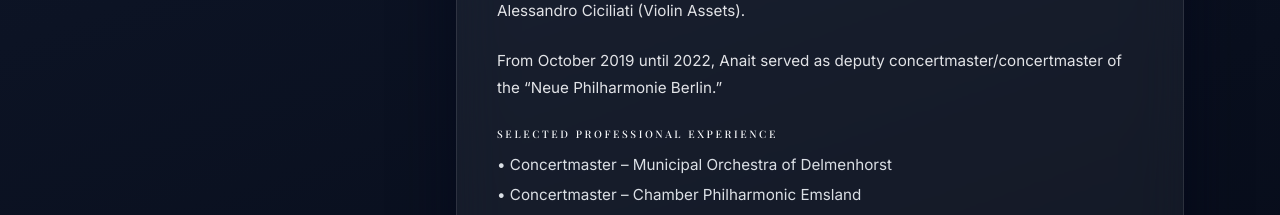
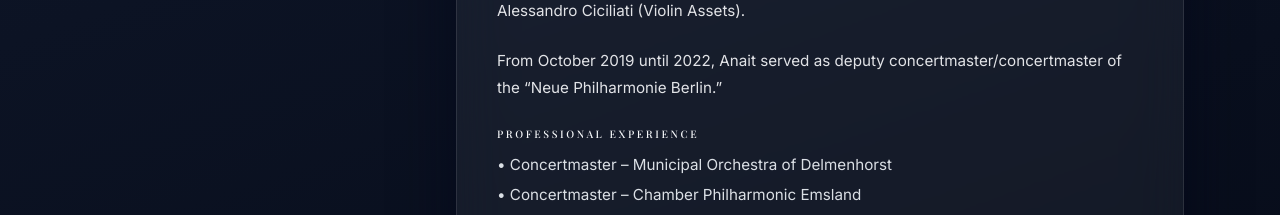
Before and after one commit to vladyslavt97/Anait-Vanoian_website, a Next.js app: page / in a window 1280 px wide. Shown: the part 1380-1595 px from the top of the page. Built offline with nearby package versions, Linux system fonts and the light colour scheme.

Commit message:
bios corrected finally

```diff
--- a/components/biodeutsch.tsx
+++ b/components/biodeutsch.tsx
@@ -72,7 +72,7 @@
       </p>
       <section className="space-y-2">
         <h3 className="text-[0.65rem] uppercase tracking-[0.35em] text-white/50">
-          Berufserfahrung (Auswahl)
+          Berufserfahrung
         </h3>
         <ul className="space-y-1 text-slate-100/90">
           <li className="list-none">• Konzertmeisterin – Städtisches Orchester Delmenhorst</li>
--- a/components/bioenglish.tsx
+++ b/components/bioenglish.tsx
@@ -71,7 +71,7 @@
       </p>
       <section className="space-y-2">
         <h3 className="text-[0.65rem] uppercase tracking-[0.35em] text-white/50">
-          Selected professional experience
+          Professional experience
         </h3>
         <ul className="space-y-1 text-slate-100/90">
           <li className="list-none">• Concertmaster – Municipal Orchestra of Delmenhorst</li>
```
